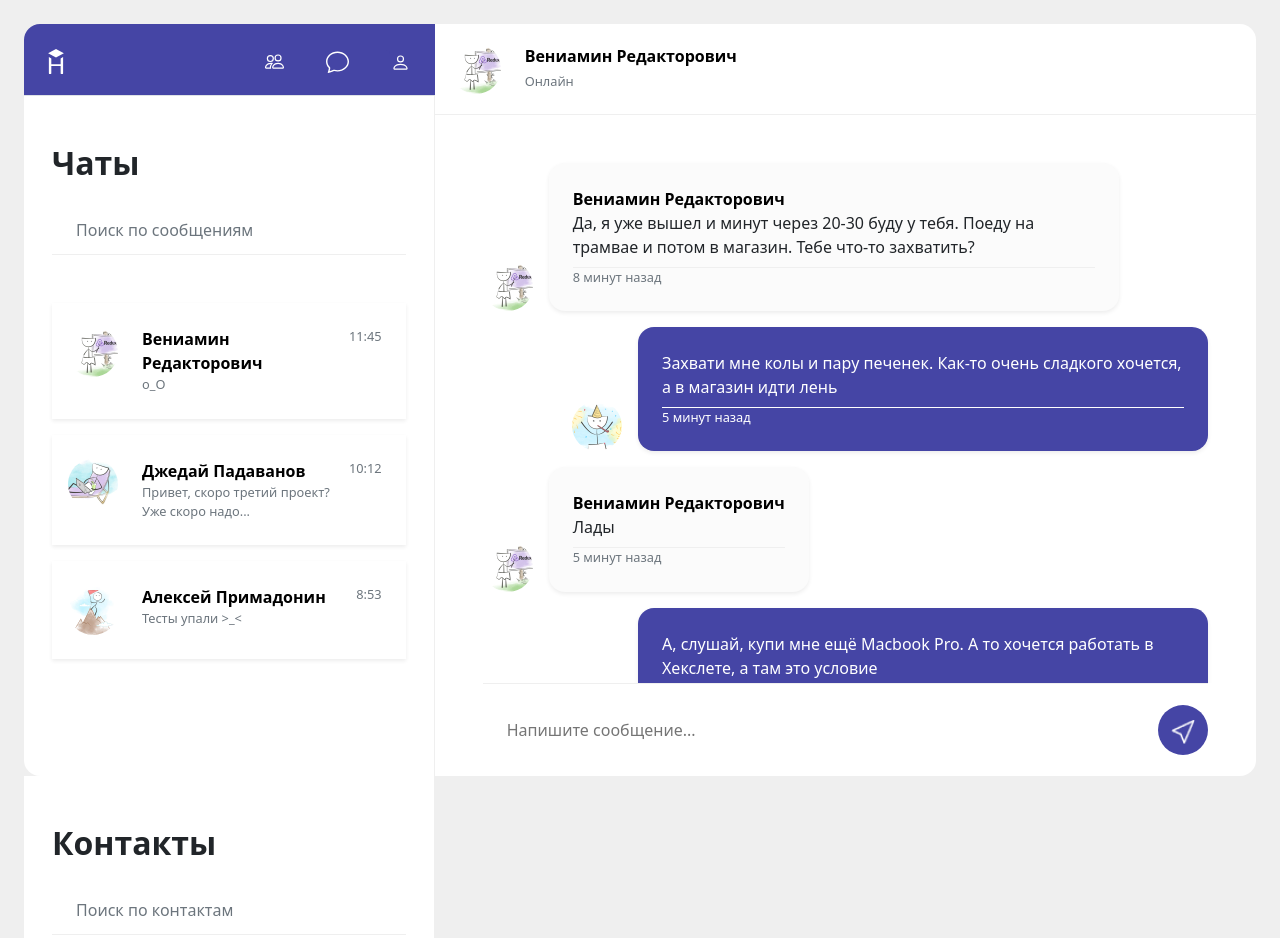
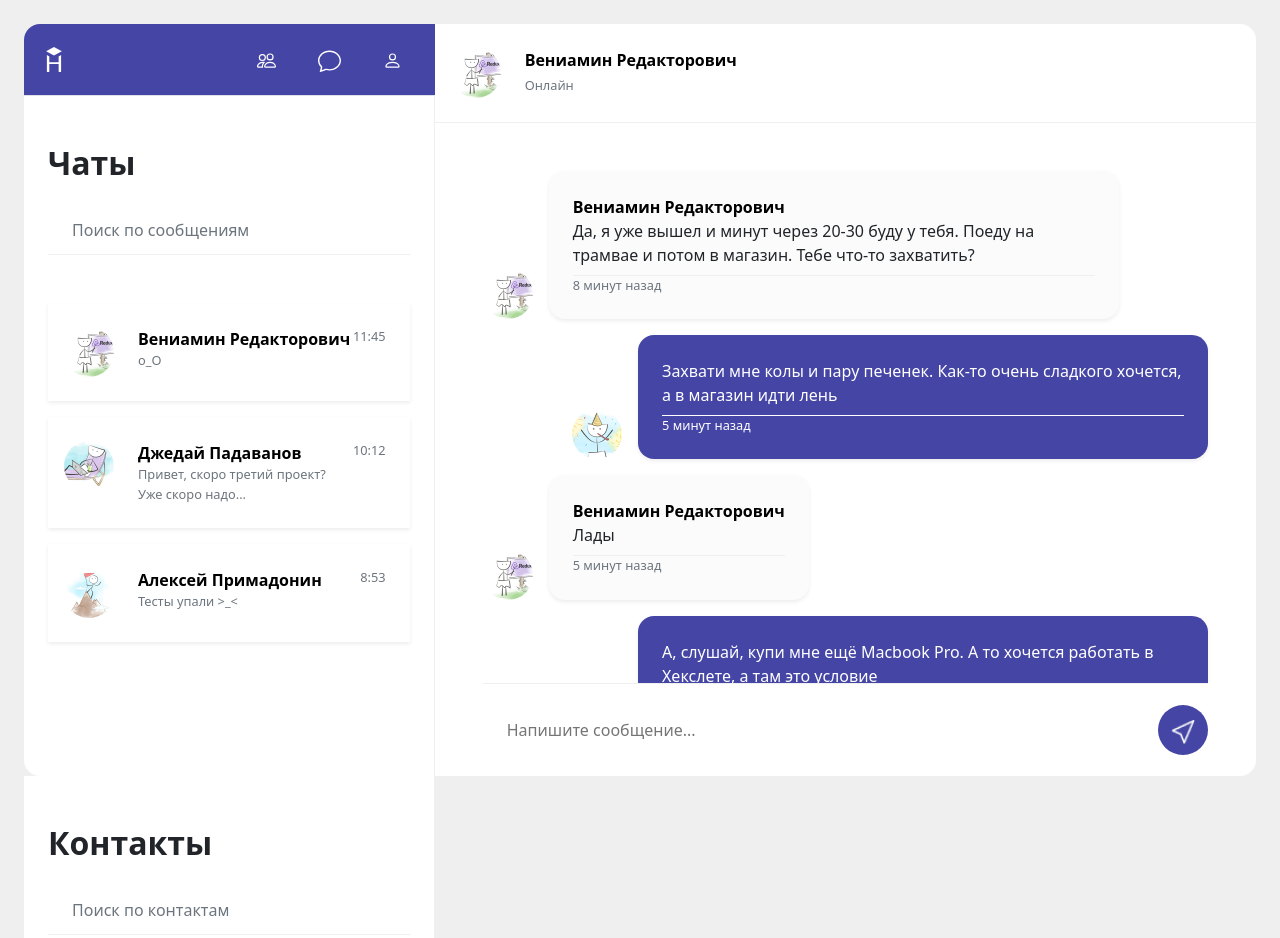
Before and after one commit to niilak/layout-designer-project-lvl3, a website: page app/pug/chat.pug in a window 1280 px wide. Shown: the top 938 px of the page. Drawn offline with nearby package versions, Linux system fonts and the light colour scheme; files that its build step writes are made by us from their sources; files whose address does not match are found by name.

Commit message:
test screenshots

```diff
--- a/app/pug/chat-head.pug
+++ b/app/pug/chat-head.pug
@@ -1,4 +1,4 @@
-.chat-head.d-flex.padding-y-20.pl-3.border-sm-bottom
+.chat-head.d-flex.py-4.pl-3.border-sm-bottom
     img.avatar(src="images/avatar_4.jpg" alt="Вениамин Редакторович")
     .pl-1-5rem
         p.contact-name.m-0.pb-1 Вениамин Редакторович
--- a/app/pug/contacts.pug
+++ b/app/pug/contacts.pug
@@ -45,7 +45,7 @@
             h6.text-muted=slovo
             ul
                 each kontakt in vrijednosti
-                    li.li-none.d-flex.mb-4.shadow-sm.py-3.pointer.hover-purple.pl-3
+                    li.li-none.d-flex.mb-3.shadow-sm.py-4.pointer.hover-purple.pl-3
                         img.avatar(src=kontakt.avatar, alt="Avatar")
                         div.pl-1-5rem
                             a.contact-name(href="#")=kontakt.name
--- a/app/pug/messages.pug
+++ b/app/pug/messages.pug
@@ -26,9 +26,9 @@
         ]
     div
         each user in users
-            .shadow-sm.pointer.hover-purple.pl-3
+            .shadow-sm.pointer.hover-purple
                 ul
-                    li.li-none.d-flex.mb-3.py-4
+                    li.li-none.d-flex.mb-3.py-4.pl-3
                         img.avatar(src= user.avatar, alt="Avatar")
                         div.pl-1-5rem
                             a.contact-name(href="#")= user.name
--- a/app/pug/nav-chat.pug
+++ b/app/pug/nav-chat.pug
@@ -1,5 +1,5 @@
 nav
-    #nav-tab.nav.nav-tabs.primary-bg.light.align-center.top-left-radius.justify-content-evenly(role="tablist")
+    #nav-tab.nav.nav-tabs.primary-bg.light.align-center.top-left-radius(role="tablist")
         img.logo(src="images/icons/logo.svg", alt="Hexlet Logo")
         a.nav-link#nav-dialog-tab.chat-icon(href="#left-chat" data-toggle="tab" role="tab" aria-controls="test" aria-selected="false")
             img.nav-icons(src="images/icons/chat-icon.png", alt="Current Chat" width="25" height="25")
--- a/app/pug/nav.pug
+++ b/app/pug/nav.pug
@@ -1,5 +1,5 @@
 nav
-    #nav-tab.nav.nav-tabs.primary-bg.light.align-center.top-left-radius.justify-content-evenly(role="tablist")
+    #nav-tab.nav.nav-tabs.primary-bg.light.align-center.top-left-radius(role="tablist")
         img.logo(src="images/icons/logo.svg", alt="Hexlet Logo")
         a.nav-link.active#nav-contact-tab(href="#contacts" data-toggle="tab" role="tab" aria-controls="contacts" aria-selected="true")
             img.nav-icons(src="images/icons/people.svg", alt="Contact" width="19" height="25")
--- a/app/scss/modules/_left-side.scss
+++ b/app/scss/modules/_left-side.scss
@@ -1,12 +1,8 @@
 .left-side {
   height: calc(100% - 72px);
-  // padding-top: 3rem;
-  padding-right: 1rem;
-  padding-left: 1rem;
+  padding-right: 12px;
+  padding-left: 12px;
   border-bottom-left-radius: 1rem;
-//   margin: 0;
-//   flex-direction: column;
-//   flex-wrap: nowrap;
 }
 
 .list-group-item {
--- a/app/scss/modules/_nav.scss
+++ b/app/scss/modules/_nav.scss
@@ -2,9 +2,11 @@
   width: 100%;
   height: 72px;
   margin: 0;
-  padding: 24px;
   font-size: 12.8px;
-  // border-top-left-radius: 1rem;
+  padding-left: 22px;
+  padding-right: 32px;
+  align-content: center;
+  justify-content: space-between;
 }
 
 .logo {
--- a/app/scss/utilities/_utilities.scss
+++ b/app/scss/utilities/_utilities.scss
@@ -15,10 +15,10 @@
   padding-bottom: 1rem;
 }
 
-.padding-y-20 {
-  padding-top: 20px;
-  padding-bottom: 20px;
-}
+// .py-20 {
+//   padding-top: 20px;
+//   padding-bottom: 20px;
+// }
 
 .p-1-5rem {
   padding: 1.5rem;
```
Also changed, not shown: build/chat-head.html, build/chat.html, build/contacts.html, build/css/style.css, build/index.html, build/left-chat.html, build/messages.html, build/my-chat.html, build/nav-chat.html, build/nav.html, 1 other file.
